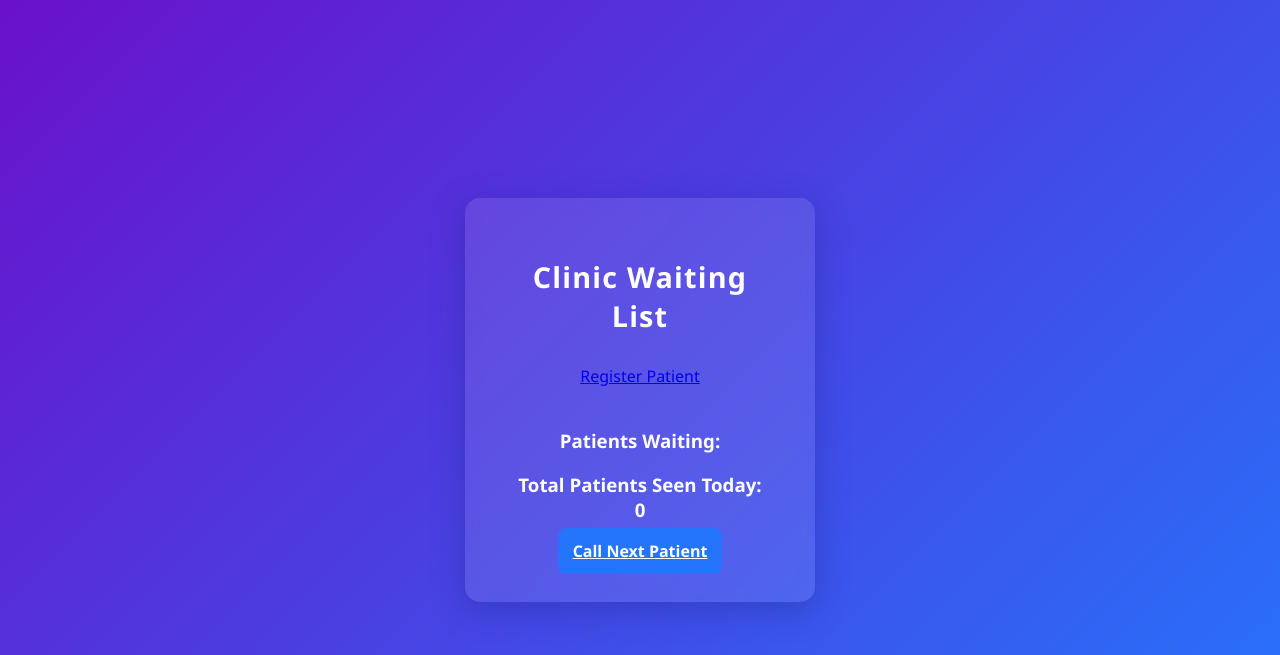
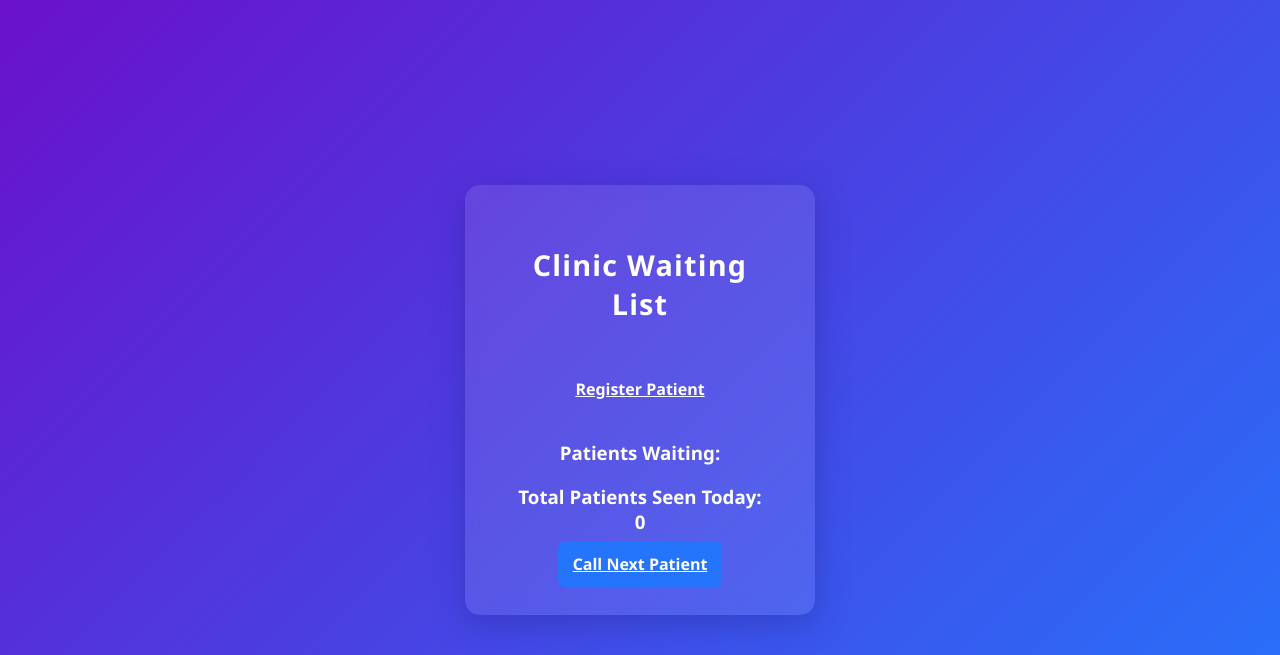
Before and after one commit to adambashi006-commits/Clinic-Registration-App, a Flask app: page / in a window 1280 px wide. Shown: the top 655 px of the page. Run offline with Flask 3, Linux system fonts and the light colour scheme.

Commit message:
applied styles on link

```diff
--- a/static/styles.css
+++ b/static/styles.css
@@ -76,3 +76,12 @@ body {
 .btn:hover {
   background-color: #6a11cb;
 }
+
+.link {
+  display: inline-block;
+  margin-top: 25px;
+  color: #fff;
+  text-decoration: underline;
+  font-weight: 600;
+  transition: color 0.3s ease;
+}
```
